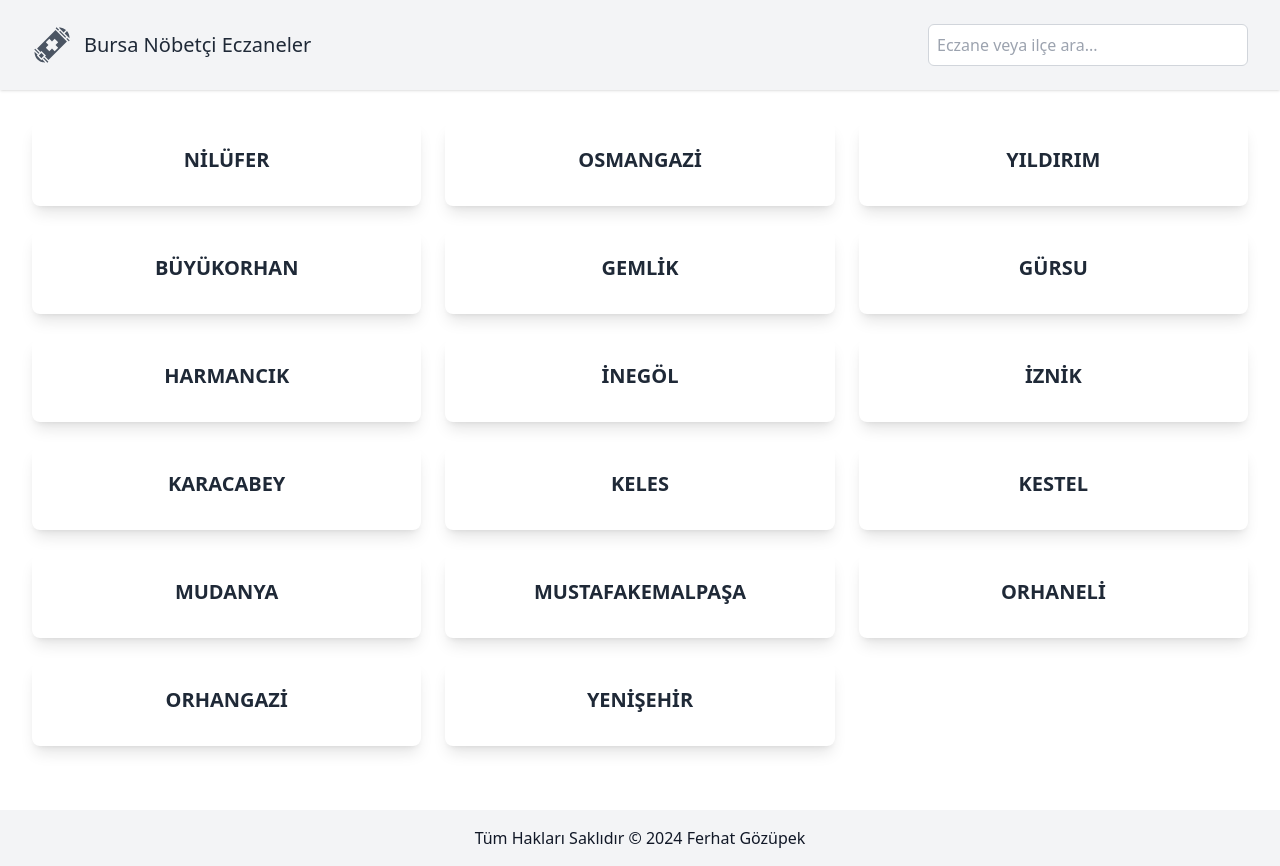
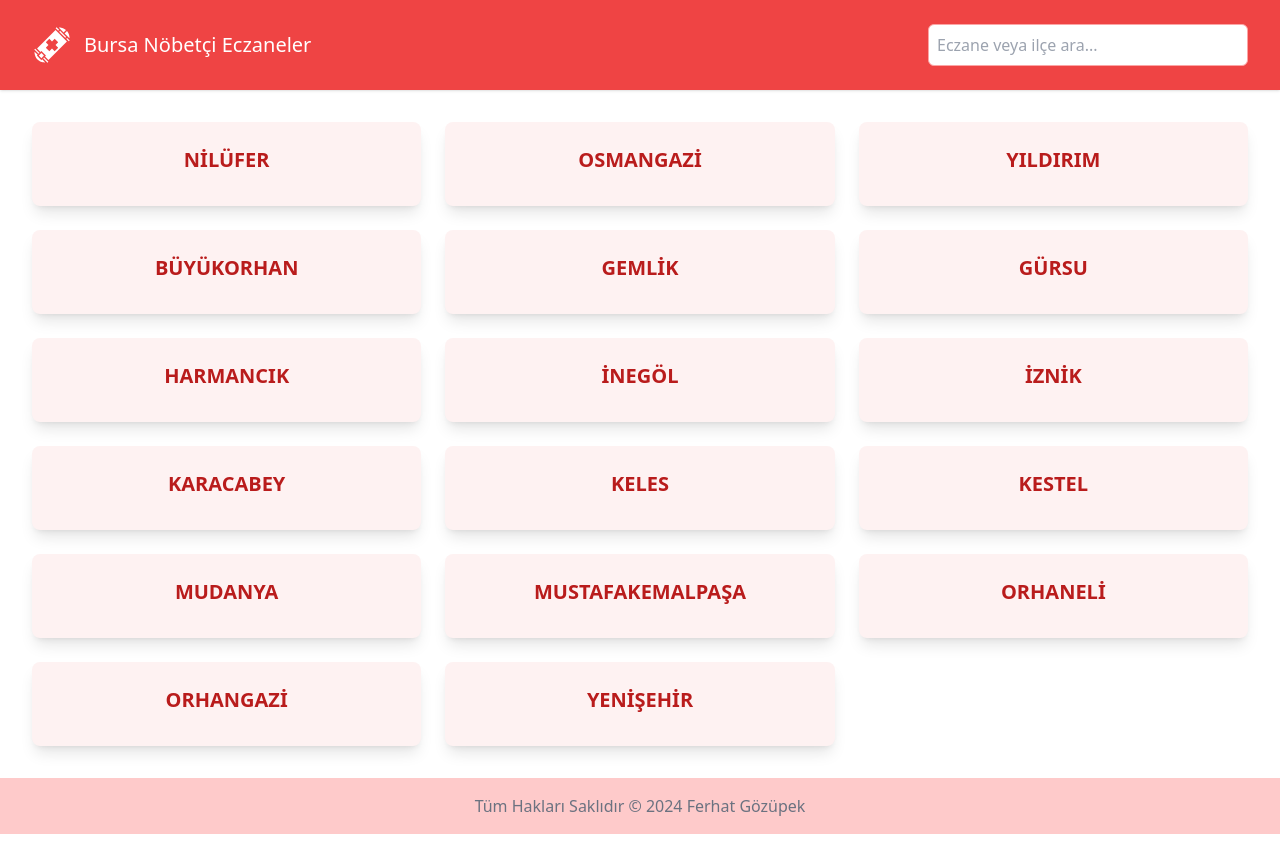
Before and after one commit to ferhatgozupekk/BitirmeProjesi, a React (Vite) app: page / in a window 1280 px wide. After the commit the page ends 834 px from the top, so only its background shows below. Built offline with nearby package versions, Linux system fonts and the light colour scheme.

Commit message:
feat: Eczane Temasına Uygun Renklerin Seçimi
- Eczane ve ilçe link kartları için eczane temasına uygun kırmızı renk paletine geçiş yapıldı.
- Kullanıcı arayüzüne canlılık ve sağlık sektörüne özgü enerji katan renkler tercih edildi.

```diff
--- a/src/components/Footer.jsx
+++ b/src/components/Footer.jsx
@@ -2,7 +2,7 @@ import React from "react";
 
 function Footer() {
   return (
-    <footer className="bg-gray-100 text-gray-900 text-center p-4 mt-8">
+    <footer className="bg-red-200 text-gray-500 text-center p-4">
       <p>Tüm Hakları Saklıdır © {new Date().getFullYear()} Ferhat Gözüpek</p>
     </footer>
   );
--- a/src/components/Header.jsx
+++ b/src/components/Header.jsx
@@ -4,27 +4,22 @@ import { Link } from "react-router-dom";
 
 function Header() {
   return (
-    <header className="bg-gray-100 shadow">
+    <header className="bg-red-500 shadow">
       <nav className="max-w-7xl mx-auto px-4 sm:px-6 lg:px-8">
         <div className="flex justify-between items-center py-6 md:space-x-10">
           <Link
             to="/"
-            className="flex title-font font-medium items-center text-gray-900"
+            className="flex title-font font-medium items-center text-white"
           >
-            <GiHealthCapsule
-              className="text-gray-600 h-10 w-10"
-              aria-hidden="true"
-            />
-            <span className="ml-3 text-xl text-gray-800">
-              Bursa Nöbetçi Eczaneler
-            </span>
+            <GiHealthCapsule className="h-10 w-10" aria-hidden="true" />
+            <span className="ml-3 text-xl">Bursa Nöbetçi Eczaneler</span>
           </Link>
           <div className="w-full max-w-xs">
             <input
               type="search"
               name="search"
               id="search"
-              className="w-full p-2 border border-gray-300 rounded-md focus:ring-gray-500 focus:border-gray-500"
+              className="w-full p-2 border border-red-300 rounded-md focus:ring-red-500 focus:border-red-500"
               placeholder="Eczane veya ilçe ara..."
             />
           </div>
--- a/src/pages/District.jsx
+++ b/src/pages/District.jsx
@@ -24,21 +24,21 @@ function District() {
         {pharmacies.map((pharmacy) => (
           <div
             key={pharmacy.id}
-            className="flex flex-col bg-white rounded-lg shadow-lg transition duration-300 ease-in-out hover:shadow-xl hover:-translate-y-1"
+            className="flex flex-col bg-red-50 rounded-lg shadow-lg transition duration-300 ease-in-out hover:shadow-xl hover:-translate-y-1"
           >
             <div className="p-5">
-              <h3 className="text-xl font-semibold text-gray-800 mb-2 text-center">
+              <h3 className="text-xl font-semibold text-red-700 mb-2 text-center">
                 {pharmacy.eczane}
               </h3>
-              <p className="text-gray-600 text-sm">{pharmacy.adres}</p>
-              <p className="text-gray-500 text-sm mt-3">
+              <p className="text-red-600 text-sm">{pharmacy.adres}</p>
+              <p className="text-red-500 text-sm mt-3">
                 {pharmacy.adres_tarifi}
               </p>
             </div>
-            <div className="mt-auto p-5 bg-gray-100">
+            <div className="mt-auto p-5 bg-red-100">
               <a
                 href={`tel:${pharmacy.tel}`}
-                className="flex items-center justify-center text-gray-700 hover:text-gray-900 transition-colors duration-200 text-sm font-medium"
+                className="flex items-center justify-center text-red-700 hover:text-red-800 transition-colors duration-200 text-sm font-medium"
               >
                 Telefon: {pharmacy.tel}
               </a>
@@ -46,7 +46,7 @@ function District() {
                 href={`https://www.google.com/maps/?q=${pharmacy.enlem},${pharmacy.boylam}`}
                 target="_blank"
                 rel="noopener noreferrer"
-                className="flex items-center justify-center text-gray-700 hover:text-gray-900 transition-colors duration-200 text-sm font-medium mt-3"
+                className="flex items-center justify-center text-red-700 hover:text-red-800 transition-colors duration-200 text-sm font-medium mt-3"
               >
                 Haritada Görüntüle
               </a>
--- a/src/pages/Home.jsx
+++ b/src/pages/Home.jsx
@@ -23,10 +23,10 @@ function Home() {
           <Link
             key={index}
             to={`/ilce/${district}`}
-            className="flex flex-col bg-white rounded-lg shadow-lg transition duration-300 ease-in-out hover:shadow-xl hover:scale-105"
+            className="flex flex-col bg-red-50 rounded-lg shadow-lg transition duration-300 ease-in-out hover:shadow-xl hover:scale-105"
           >
             <div className="p-6">
-              <h3 className="text-xl font-semibold text-gray-800 mb-2 text-center">
+              <h3 className="text-xl font-semibold text-red-700 mb-2 text-center">
                 {district}
               </h3>
             </div>
```
